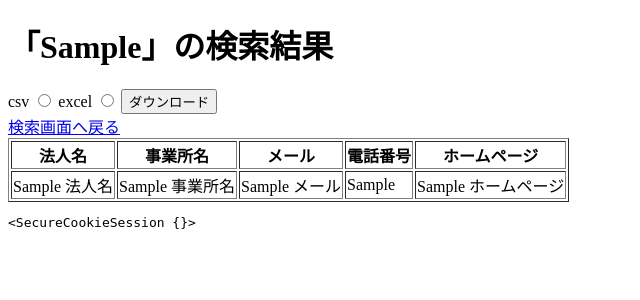
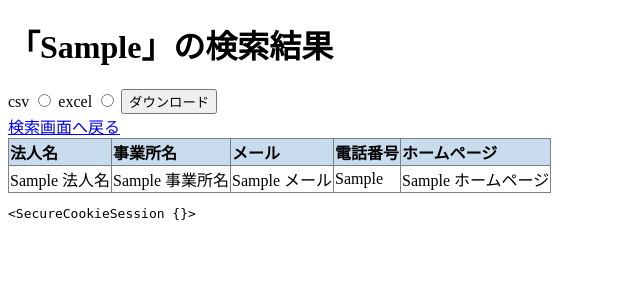
Before and after one commit to tanaka343/scraping_app, a Flask app: template templates/output.html in a window 1280 px wide. Shown: the top 300 px of the page, without its empty margins (0-640 px from the left). Run offline with Flask 3, Linux system fonts and the light colour scheme; the template is opened without the code that fills it: most values are stand-ins (such as "Sample title", 1, 10 or a date in 2020).

Commit message:
cssファイル新規作成、css途中

```diff
--- /dev/null
+++ b/static/style.css
@@ -0,0 +1,14 @@
+table{
+  text-align: left;
+  border-spacing: 0;
+  border-collapse: collapse;
+
+}
+
+table th{
+  background-color: rgb(201, 220, 237);
+
+}
+tr:nth-child(2n+1) {
+ background: #e9faf9;
+}
--- a/templates/base.html
+++ b/templates/base.html
@@ -3,7 +3,8 @@
 <head>
   <meta charset="UTF-8">
   <meta name="viewport" content="width=device-width, initial-scale=1.0">
-  <title>Document</title>
+  <link rel="stylesheet" href="../static/style.css">
+  <title>放課後デイサービスリストスクレイピングツール</title>
 </head>
 <body>
   {% block content %}
--- a/templates/index.html
+++ b/templates/index.html
@@ -2,7 +2,7 @@
 {% block content %}
 
     <form action="/search" method="get">
-        <input type="text" name="input_location" placeholder="例）東京都豊島区">
+        <input type="text" name="input_location" placeholder="例）東京都豊島区" class="input">
         <button>検索</button>
     </form>
     <!-- {% if facility_list==[] %}
```
